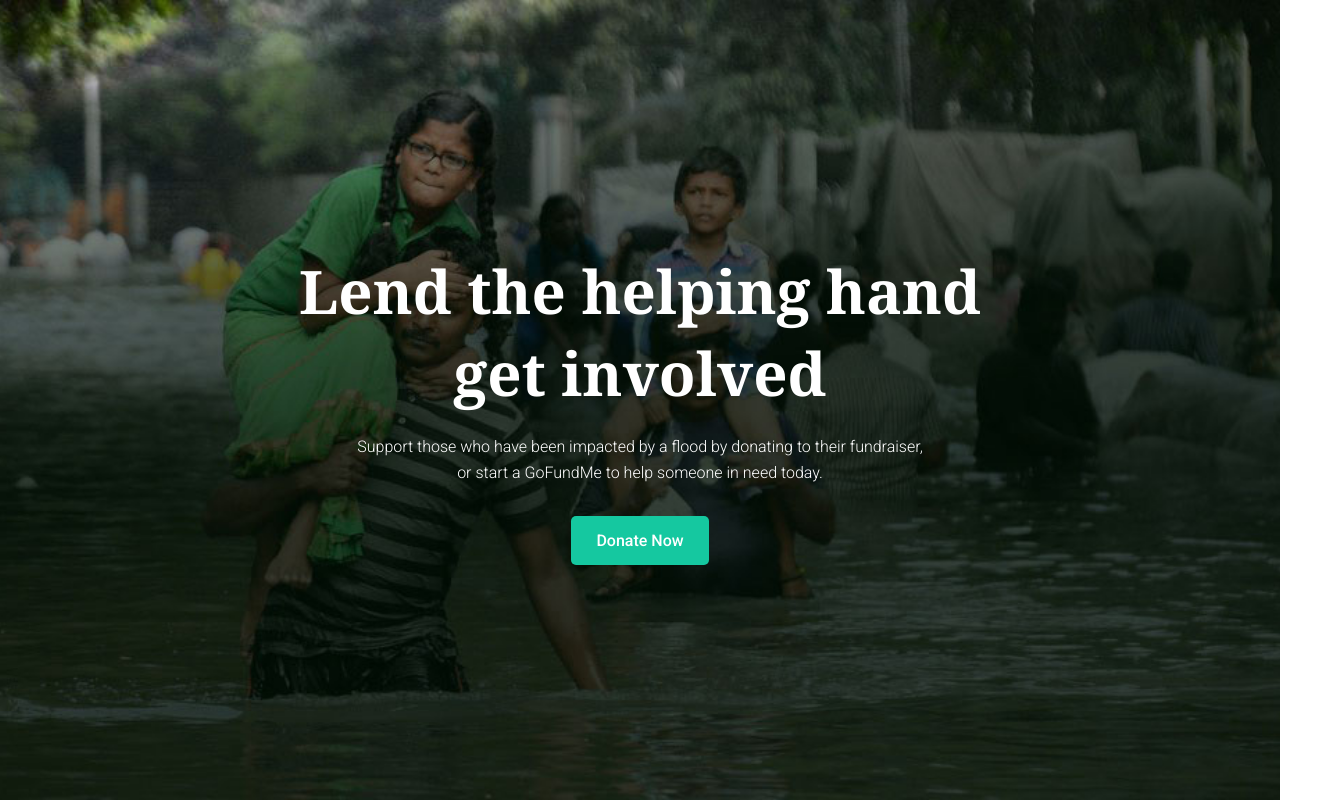
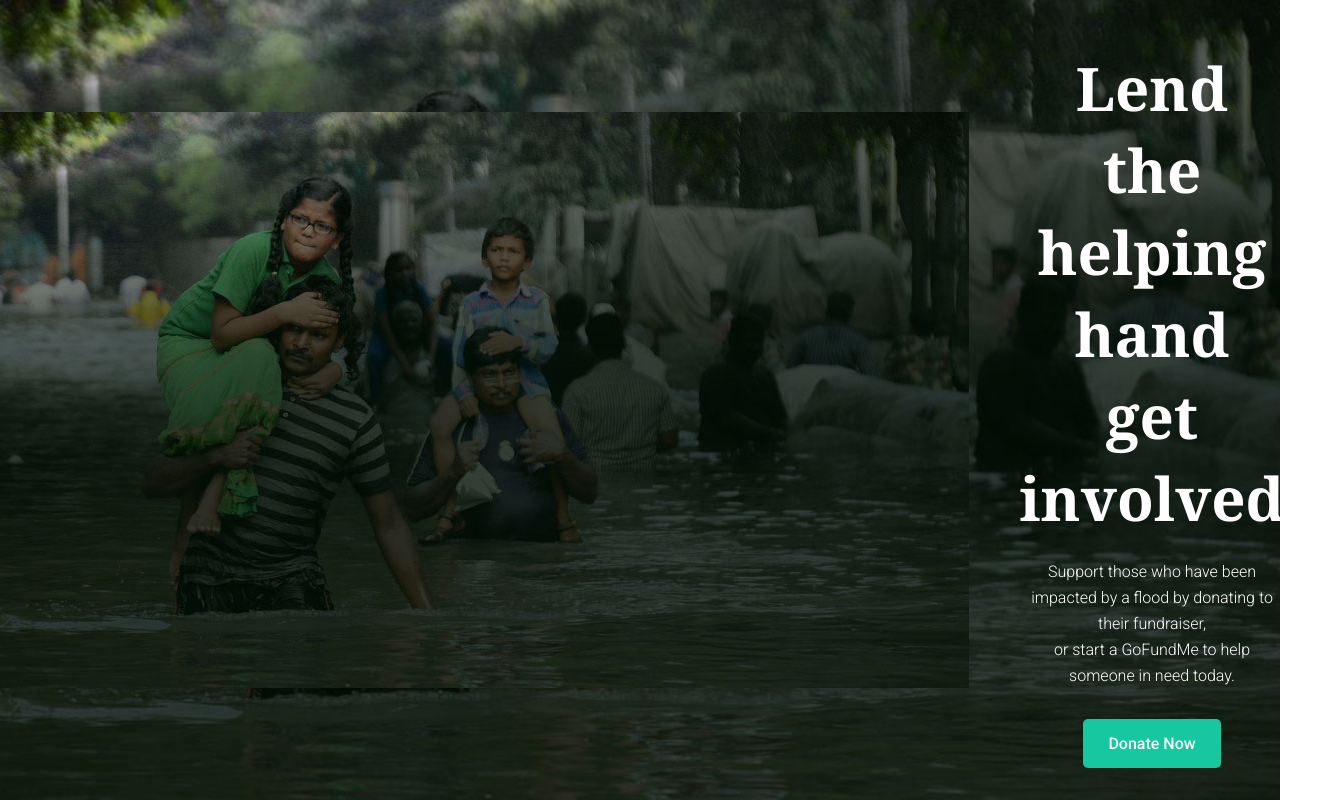
Before and after one commit to majumderpm/donate, a plain HTML site: page index.html in a window 1280 px wide. Shown: the top 800 px of the page, 1335 px wide, since content can reach past the window. Drawn offline with Linux system fonts and the light colour scheme.

Commit message:
some changes

```diff
--- a/index.html
+++ b/index.html
@@ -13,6 +13,7 @@
 <body>
       <!-- banner -->
     <div class="banner">
+        <img src="images/donation4.jpg" alt="">
         <div class="content">
             <h1>Lend the helping hand <br>get involved</h1>
             <p>Support those who have been impacted by a flood by donating to their fundraiser, <br>or start a GoFundMe to help someone in need today.</p>
```
